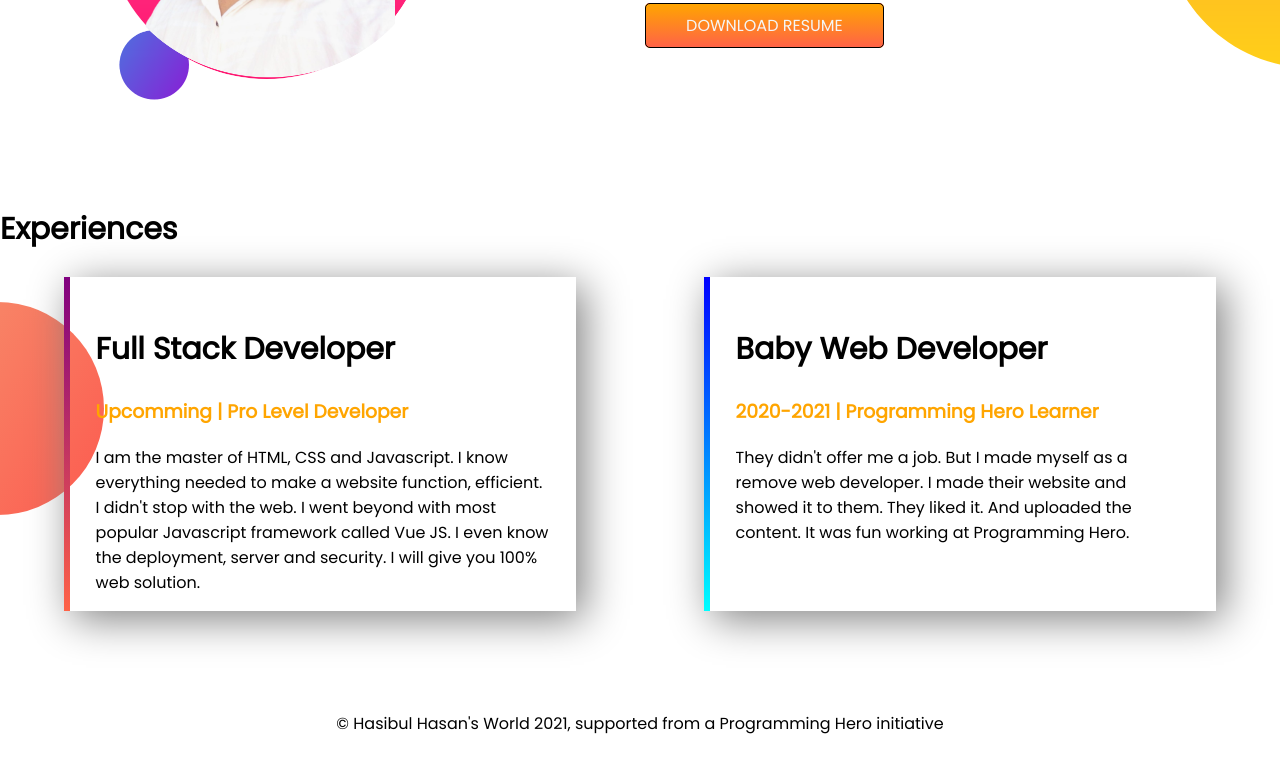
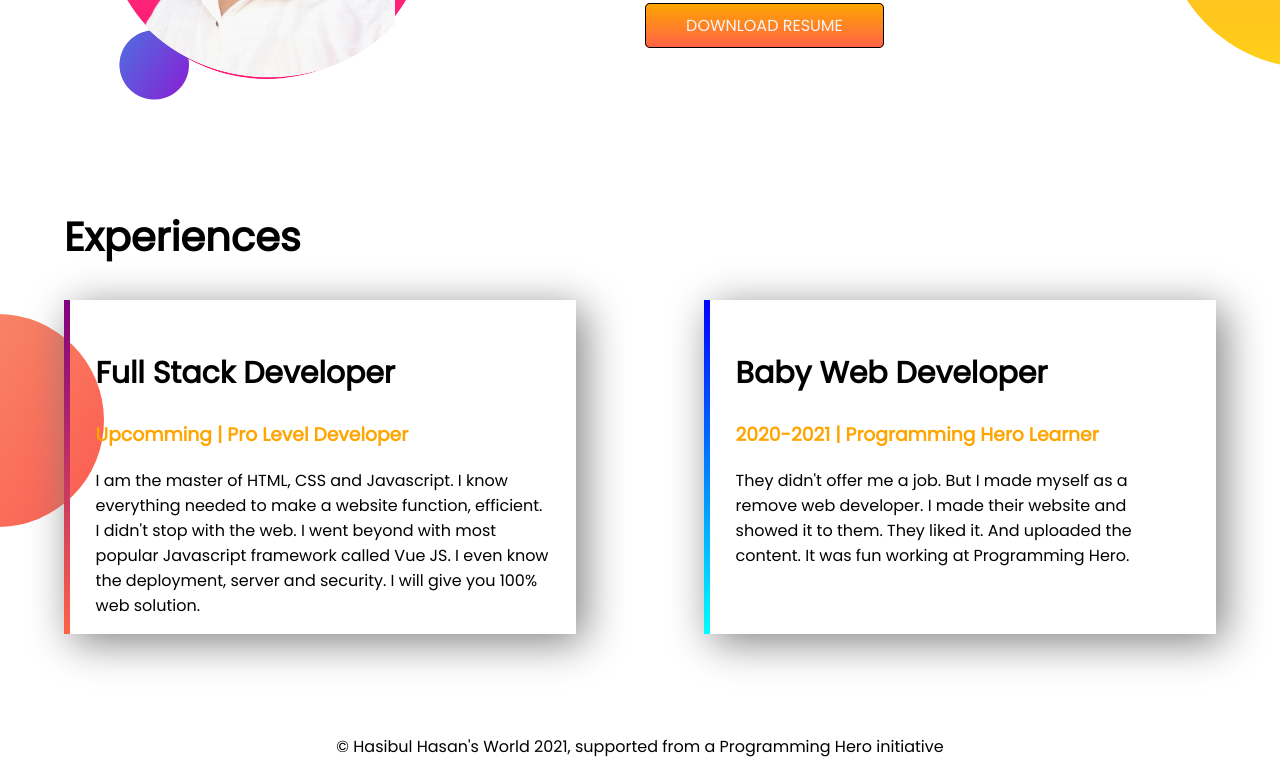
Before and after one commit to Hasibul0211/hasibul-portfolio, a plain HTML site: page index.html in a window 1280 px wide. Shown: the part 884-1659 px from the top of the page. Before the commit the page ends 1636 px from the top, so only its background shows below. Drawn offline with Linux system fonts and the light colour scheme.

Commit message:
added again code

```diff
--- a/index.html
+++ b/index.html
@@ -40,7 +40,7 @@
         </div>
     </section>
     <section class="experiences-part">
-        <h1>Experiences</h1>
+        <h1 class="exp-name">Experiences</h1>
         <div class="section-part">
             <div class="next-part" id="dev-border1">
                 <h1>Full Stack Developer</h1>
--- a/style.css
+++ b/style.css
@@ -69,3 +69,7 @@ section h1{
 footer p{
     text-align: center;
 }
+.exp-name{
+    padding-left: 5%;
+    font-size: 40px;
+}
```
